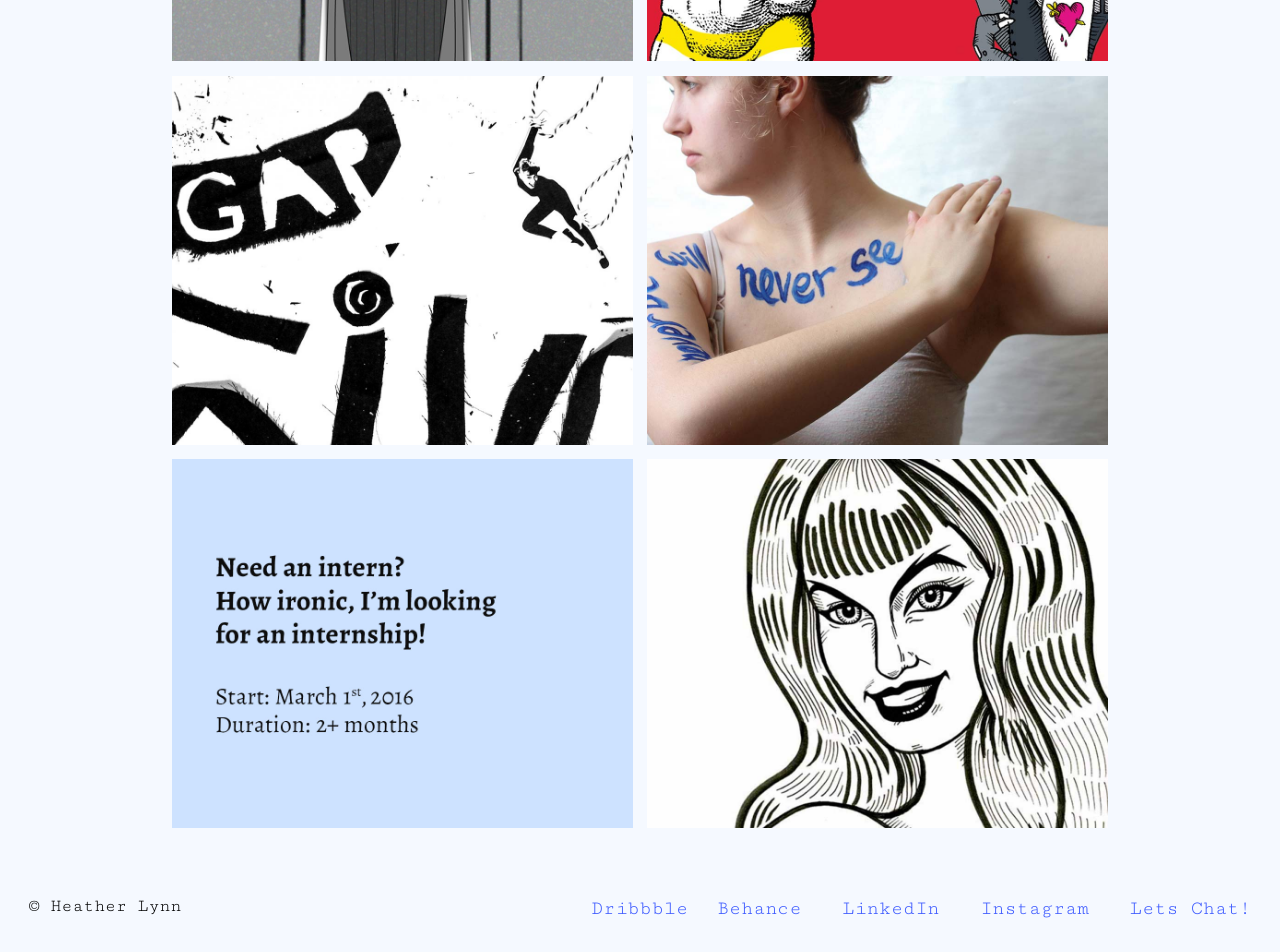
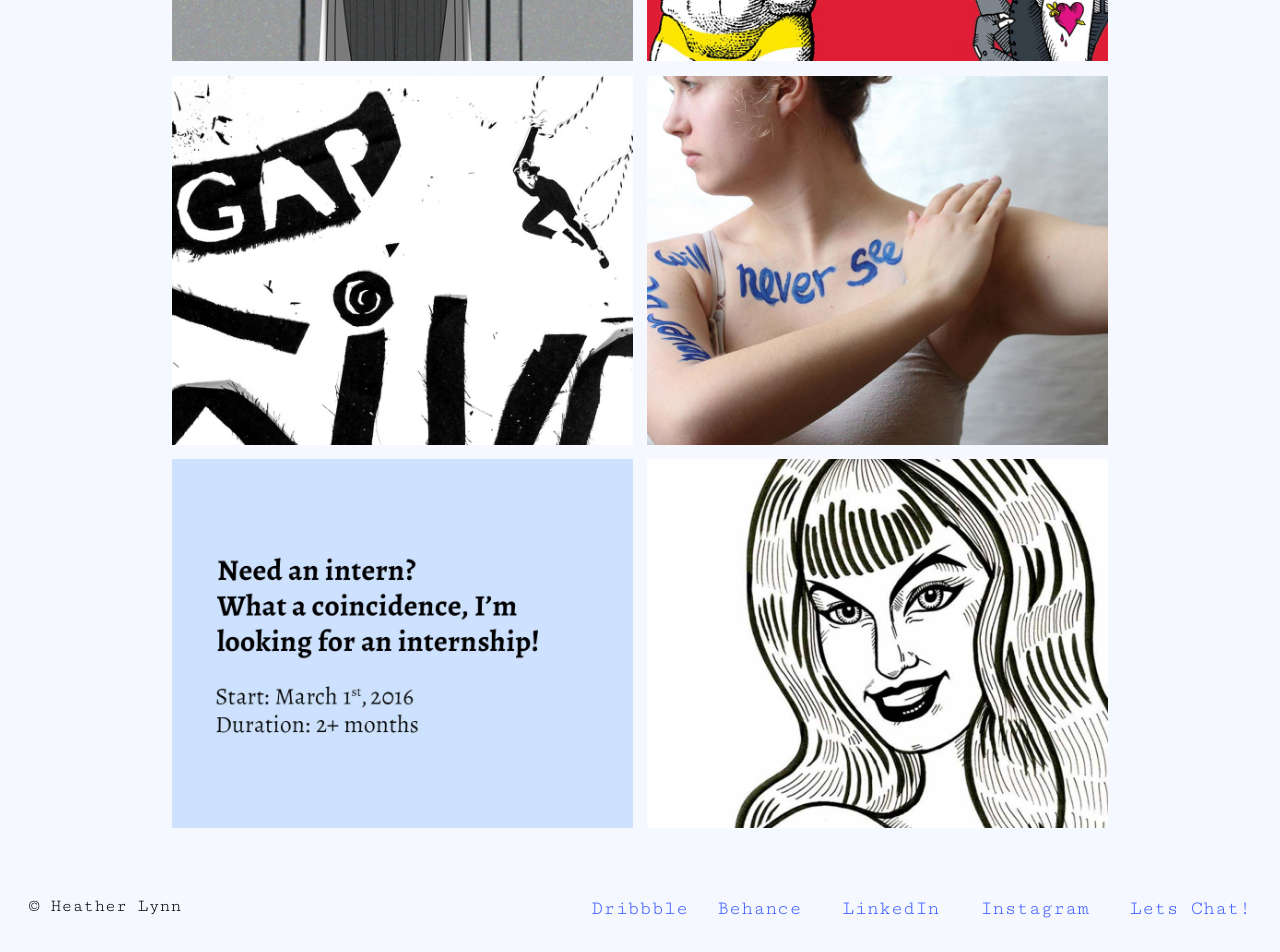
Before and after one commit to heathermcd12/portfolio, a Jekyll site: the page built from index.html, in a window 1280 px wide. Shown: the part 1275-2227 px from the top of the page. Built offline with Jekyll 4.4.1, drawn with Linux system fonts in a browser that asks for light colours.

Commit message:
internship

```diff
--- a/work/astro-intro.html
+++ b/work/astro-intro.html
@@ -4,7 +4,7 @@ layout: default
 
 <main>
 
-<div class="space margin">
+<div class="space margin push">
 
     <div class="banner gutter-1-2">
         <div class="intro-wrap portfolio-img island-1-4 unit unit-xs-1 unit-s-1 unit-m-1 unit-l-1">
```
Also changed, not shown: images/internship.jpg.
